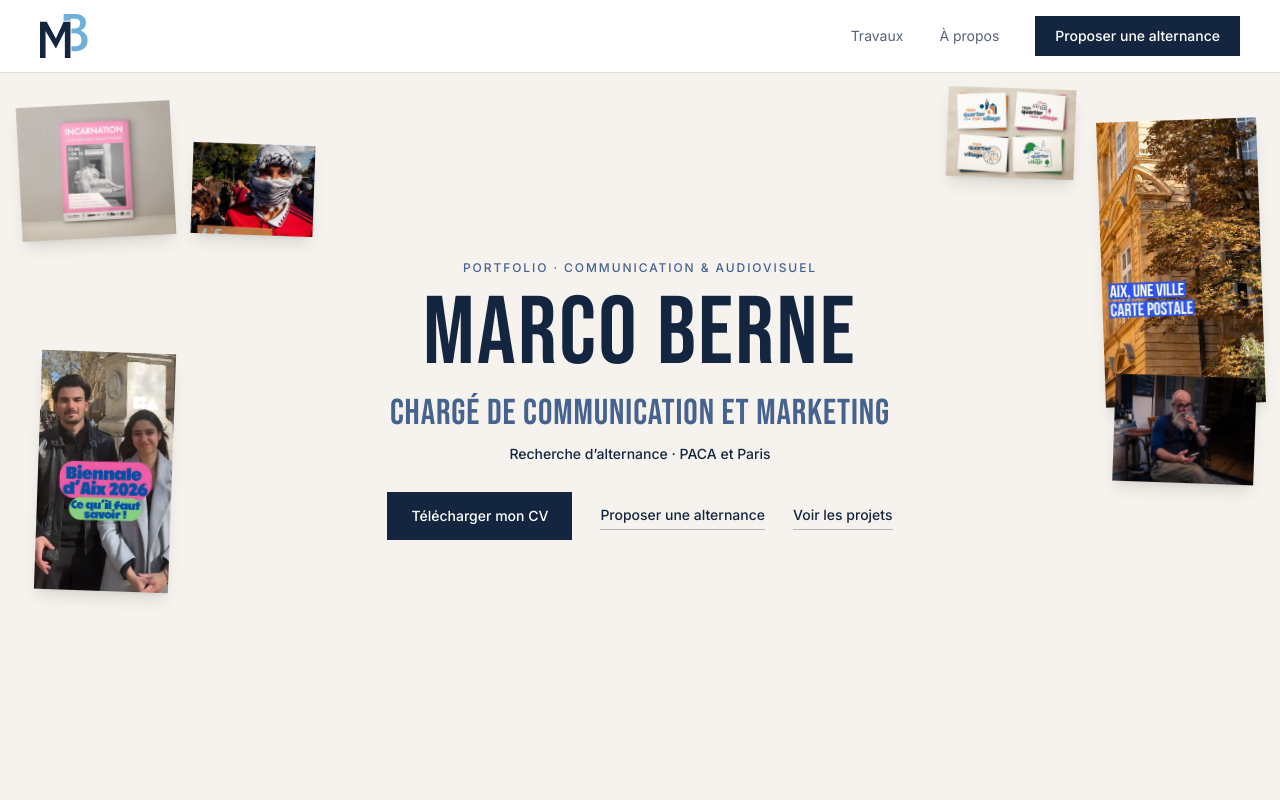
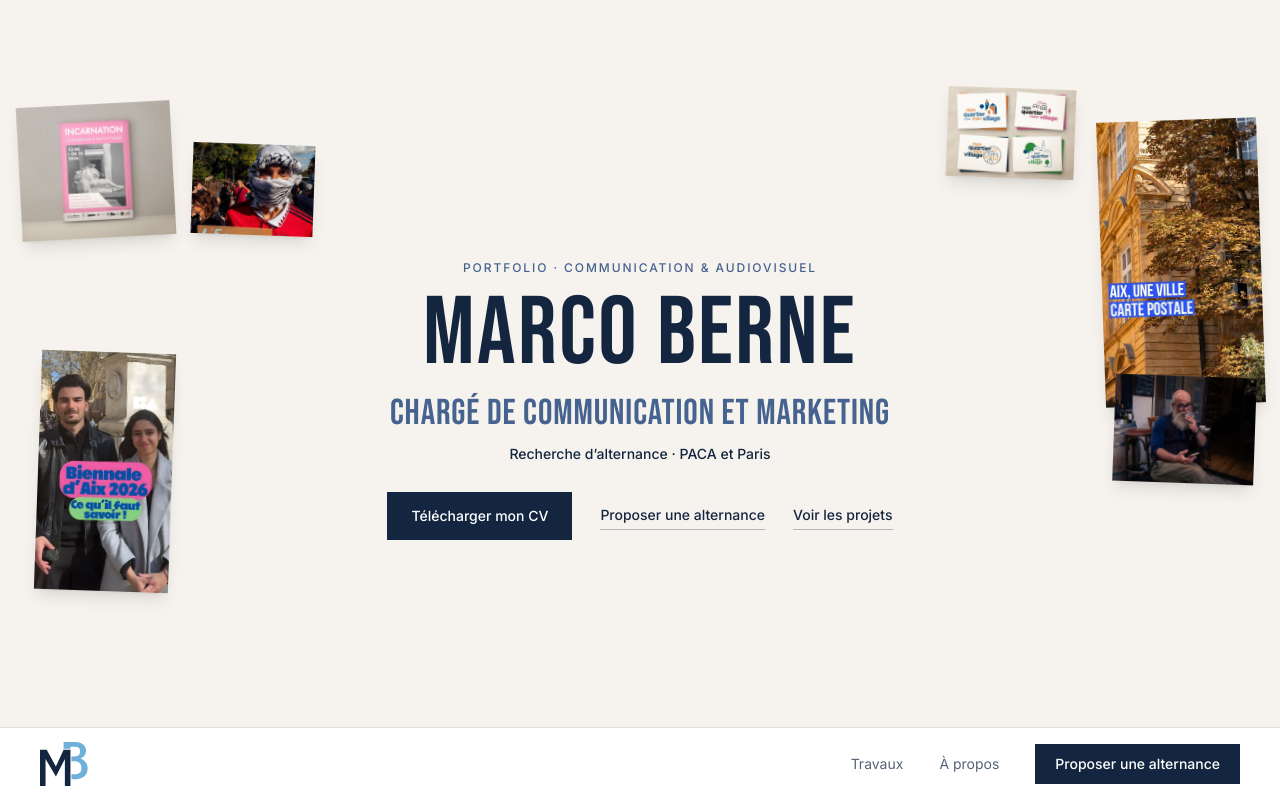
Before and after one commit to marcoberneportfolio/marcoberneportfolio.github.io, a React (Vite) app: page / in a window 1280 px wide. Shown: the top 800 px of the page. Built offline with nearby package versions, Linux system fonts and the light colour scheme.

Commit message:
Poser la barre en bas de l'accueil et la coller en haut au défilement
Co-Authored-By: Claude Opus 5.5 <noreply@anthropic.com>

```diff
--- a/src/components/site-header.tsx
+++ b/src/components/site-header.tsx
@@ -1,21 +1,30 @@
-import { useEffect, useState } from 'react';
+import { useLayoutEffect, useRef, useState } from 'react';
 import ActionLink from '@/components/ui/action-link';
 import CvLink from '@/components/ui/cv-link';
 import Logo from '@/components/ui/logo';
 import { COPY, CV, NAV } from '@/data/site';
 import { cn } from '@/lib/utils';
 
-/** Whether the projects have come up the screen, from where the bar slides in. */
-function useProjectsReached() {
-	const [reached, setReached] = useState(false);
+/**
+ * The bar starts along the bottom of the home screen and rises with the page as it scrolls,
+ * right above the projects coming up, until it reaches the top where it stays. The scroll
+ * only moves it through its style; React re-renders only when it docks or leaves the top.
+ */
+function useRisingBar() {
+	const bar = useRef<HTMLElement>(null);
+	const [docked, setDocked] = useState(false);
 
-	useEffect(() => {
+	useLayoutEffect(() => {
+		const el = bar.current;
 		const projects = document.getElementById('travaux');
-		if (!projects) return;
+		if (!el || !projects) return;
 		let frame = 0;
 		const update = () => {
 			frame = 0;
-			setReached(projects.getBoundingClientRect().top < window.innerHeight * 0.3);
+			// Riding on the top edge of the projects, which start just below the home screen
+			const offset = Math.max(0, Math.min(window.innerHeight, projects.getBoundingClientRect().top) - el.offsetHeight);
+			el.style.transform = `translateY(${offset}px)`;
+			setDocked(offset === 0);
 		};
 		const onScroll = () => {
 			if (!frame) frame = requestAnimationFrame(update);
@@ -31,22 +40,16 @@ function useProjectsReached() {
 		};
 	}, []);
 
-	return reached;
+	return { bar, docked };
 }
 
 export default function SiteHeader() {
 	const [open, setOpen] = useState(false);
 	const close = () => setOpen(false);
-	// Out of the way on the home screen, which has its own buttons; back with the projects
-	const shown = useProjectsReached() || open;
+	const { bar, docked } = useRisingBar();
 
 	return (
-		<header
-			className={cn(
-				'fixed inset-x-0 top-0 z-40 border-b border-line bg-paper transition-transform duration-500 ease-out focus-within:translate-y-0 motion-reduce:transition-none',
-				!shown && '-translate-y-full'
-			)}
-		>
+		<header ref={bar} className={cn('fixed inset-x-0 top-0 z-40 border-line bg-paper', docked ? 'border-b' : 'border-t')}>
 			<div className="mx-auto flex h-[72px] max-w-[1320px] items-center justify-between gap-6 px-5 md:px-10">
 				<ActionLink to="top" variant="quiet" onNavigate={close} className="group/logo border-0 py-0">
 					<Logo />
@@ -76,7 +79,15 @@ export default function SiteHeader() {
 			</div>
 
 			{open && (
-				<nav id="menu-mobile" aria-label="Navigation mobile" className="flex flex-col border-t border-line bg-paper px-5 pb-6 md:hidden">
+				// Unfolds below the bar at the top, and above it while it still sits at the bottom
+				<nav
+					id="menu-mobile"
+					aria-label="Navigation mobile"
+					className={cn(
+						'absolute inset-x-0 flex flex-col border-line bg-paper px-5 pb-6 md:hidden',
+						docked ? 'top-full border-y' : 'bottom-full border-t'
+					)}
+				>
 					{NAV.map((item) => (
 						<ActionLink
 							key={item.id}
```
